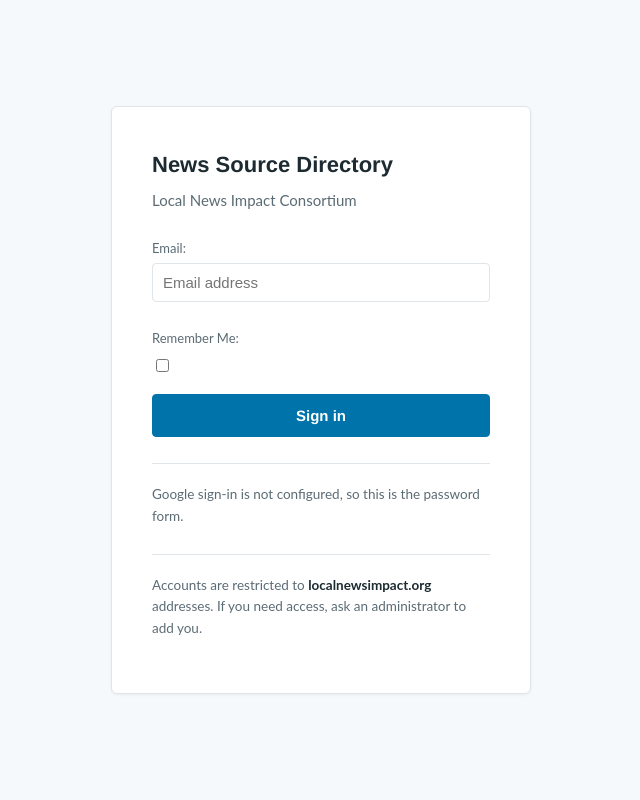
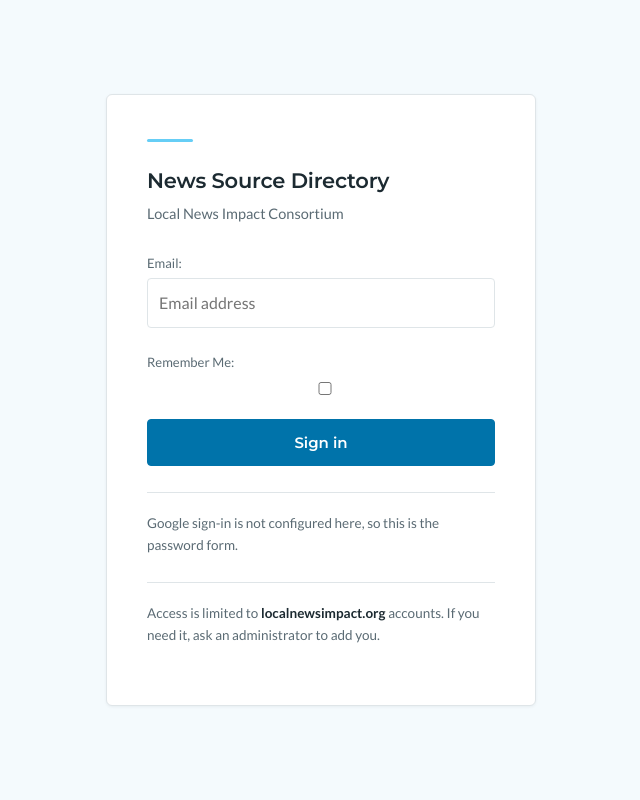
Before and after one commit to LocalNewsImpact/NewsSourceDirectory, a Django app: page /accounts/login/ in a window 1280 px wide. Shown: the whole page, without its empty margins (319-959 px from the left). Run offline with Django 5.2, Linux system fonts and the light colour scheme; some libraries are stand-ins or nearby versions.

Commit message:
Ship the sign-in templates, and style them like the site
The styled sign-in page written earlier has never existed in production: the
Dockerfile copies config, directory, checks and feed, and not templates. Every
deploy has served allauth's raw default — including a Sign Up link to a form
that cannot produce a working account, since accounts are created by an
administrator and matched to a Google identity on first login.

Copying templates/ fixes that, and there is now a test that the built image
contains them rather than only that they exist in the repository.

Styled with the tokens from localnewsimpact.org — Montserrat and Lato, the Divi
accent, the same link colour — so the admin reads as part of the site rather
than a Django install sharing its domain. The signup URL now explains that
there is no self-service signup instead of showing a form.

```diff
--- a/templates/account/login.html
+++ b/templates/account/login.html
@@ -15,8 +15,8 @@
       </form>
     {% endfor %}
   {% else %}
-    {# No OAuth client configured — the ordinary form is the way in. #}
-    <form class="login" method="post" action="{% url 'account_login' %}">
+    {# No OAuth client configured, so the password form is the only way in. #}
+    <form class="plain" method="post" action="{% url 'account_login' %}">
       {% csrf_token %}
       {{ form.as_p }}
       {% if redirect_field_value %}
@@ -24,11 +24,11 @@
       {% endif %}
       <button type="submit">Sign in</button>
     </form>
-    <p class="note">Google sign-in is not configured, so this is the password form.</p>
+    <p class="note">Google sign-in is not configured here, so this is the password form.</p>
   {% endif %}
 
   <p class="note">
-    Accounts are restricted to <strong>{{ allowed_domain }}</strong> addresses.
-    If you need access, ask an administrator to add you.
+    Access is limited to <strong>{{ allowed_domain }}</strong> accounts.
+    If you need it, ask an administrator to add you.
   </p>
 {% endblock %}
--- a/templates/base_auth.html
+++ b/templates/base_auth.html
@@ -1,60 +1,62 @@
-{% load static %}<!doctype html>
+<!doctype html>
 <html lang="en">
 <head>
 <meta charset="utf-8">
 <meta name="viewport" content="width=device-width, initial-scale=1">
 <title>{% block title %}News Source Directory{% endblock %}</title>
+<link rel="preconnect" href="https://fonts.googleapis.com">
+<link rel="preconnect" href="https://fonts.gstatic.com" crossorigin>
+<link rel="stylesheet"
+      href="https://fonts.googleapis.com/css2?family=Lato:wght@400;700&family=Montserrat:wght@500;600;700&display=swap">
 <style>
-  /* Deliberately small and self-contained. This page is the front door and
-     loads before anything else is warm, so it pulls no external assets. */
+  /* Tokens taken from localnewsimpact.org, so the admin reads as part of the
+     same site rather than as a Django install that happens to be on the
+     domain. Divi accent #66cef6, link #0073aa, Montserrat and Lato. */
   :root {
     --ink: #1c2a31; --muted: #5b6b74; --rule: #dfe5e8;
     --link: #0073aa; --link-hover: #005177; --accent: #66cef6;
-    --ground: #ffffff; --ground-soft: #f6f9fb;
+    --accent-wash: #e8f7fe; --ground: #ffffff; --ground-soft: #f4fafd;
+    --head: 'Montserrat', Helvetica, Arial, sans-serif;
+    --body: 'Lato', -apple-system, BlinkMacSystemFont, 'Segoe UI', Helvetica, Arial, sans-serif;
   }
   * { box-sizing: border-box; }
   body {
     margin: 0; min-height: 100vh; display: grid; place-items: center;
     background: var(--ground-soft); color: var(--ink);
-    font: 16px/1.6 'Lato', -apple-system, BlinkMacSystemFont, 'Segoe UI', Helvetica, Arial, sans-serif;
-    padding: 24px;
+    font: 16px/1.6 var(--body); padding: 24px;
   }
   .card {
     background: var(--ground); border: 1px solid var(--rule); border-radius: 6px;
-    padding: 40px; width: 100%; max-width: 420px;
+    padding: 44px 40px; width: 100%; max-width: 430px;
     box-shadow: 0 1px 3px rgba(20, 38, 46, .06);
   }
-  h1 {
-    font-family: 'Montserrat', Helvetica, Arial, sans-serif;
-    font-size: 22px; font-weight: 600; margin: 0 0 6px;
+  .rule { height: 3px; background: var(--accent); border-radius: 2px; width: 46px; margin-bottom: 22px; }
+  h1 { font-family: var(--head); font-size: 21px; font-weight: 600; margin: 0 0 4px; letter-spacing: -.01em; }
+  p.sub { margin: 0 0 28px; color: var(--muted); font-size: 14.5px; }
+  p { margin: 0 0 14px; }
+  button[type=submit], a.btn {
+    display: block; width: 100%; text-align: center; text-decoration: none;
+    font-family: var(--head); font-size: 15px; font-weight: 600; cursor: pointer;
+    background: var(--link); color: #fff; border: 1px solid var(--link);
+    border-radius: 4px; padding: 13px 18px;
   }
-  p.sub { margin: 0 0 26px; color: var(--muted); font-size: 15px; }
-  .socialaccount_providers, ul { list-style: none; padding: 0; margin: 0; }
-  a.btn, button[type=submit], .socialaccount_providers a {
-    display: block; width: 100%; text-align: center; text-decoration: none;
-    font-family: 'Montserrat', Helvetica, Arial, sans-serif;
-    font-size: 15px; font-weight: 600; cursor: pointer;
-    background: var(--link); color: #fff; border: 1px solid var(--link);
-    border-radius: 4px; padding: 12px 18px; margin-bottom: 10px;
-  }
-  a.btn:hover, button[type=submit]:hover, .socialaccount_providers a:hover { background: var(--link-hover); }
+  button[type=submit]:hover, a.btn:hover { background: var(--link-hover); border-color: var(--link-hover); }
+  button[type=submit]:focus-visible, a:focus-visible { outline: 3px solid var(--accent); outline-offset: 2px; }
   .note {
     margin-top: 26px; padding-top: 20px; border-top: 1px solid var(--rule);
     color: var(--muted); font-size: 13.5px;
   }
   .note strong { color: var(--ink); }
-  code { background: var(--ground-soft); padding: 1px 5px; border-radius: 3px; font-size: 13px; }
-  form.login input[type=text], form.login input[type=password], form.login input[type=email] {
-    width: 100%; padding: 10px; margin-bottom: 10px;
-    border: 1px solid var(--rule); border-radius: 4px; font-size: 15px;
-  }
-  form.login label { display: block; font-size: 13px; color: var(--muted); margin-bottom: 4px; }
+  code { background: var(--ground-soft); padding: 1px 5px; border-radius: 3px; font-size: 12.5px; }
+  a { color: var(--link); }
+  form.plain input { width: 100%; padding: 11px; margin-bottom: 10px; border: 1px solid var(--rule); border-radius: 4px; font: inherit; }
+  form.plain label { display: block; font-size: 13px; color: var(--muted); margin-bottom: 4px; }
   .errorlist { color: #a4262c; font-size: 14px; padding-left: 18px; margin: 0 0 14px; }
-  a { color: var(--link); }
 </style>
 </head>
 <body>
   <main class="card">
+    <div class="rule"></div>
     {% block content %}{% endblock %}
   </main>
 </body>
```
Also changed, not shown: templates/account/signup.html (added, +15 -0 lines), tests/test_login_experience.py (+19 -0 lines), 1 other file.
